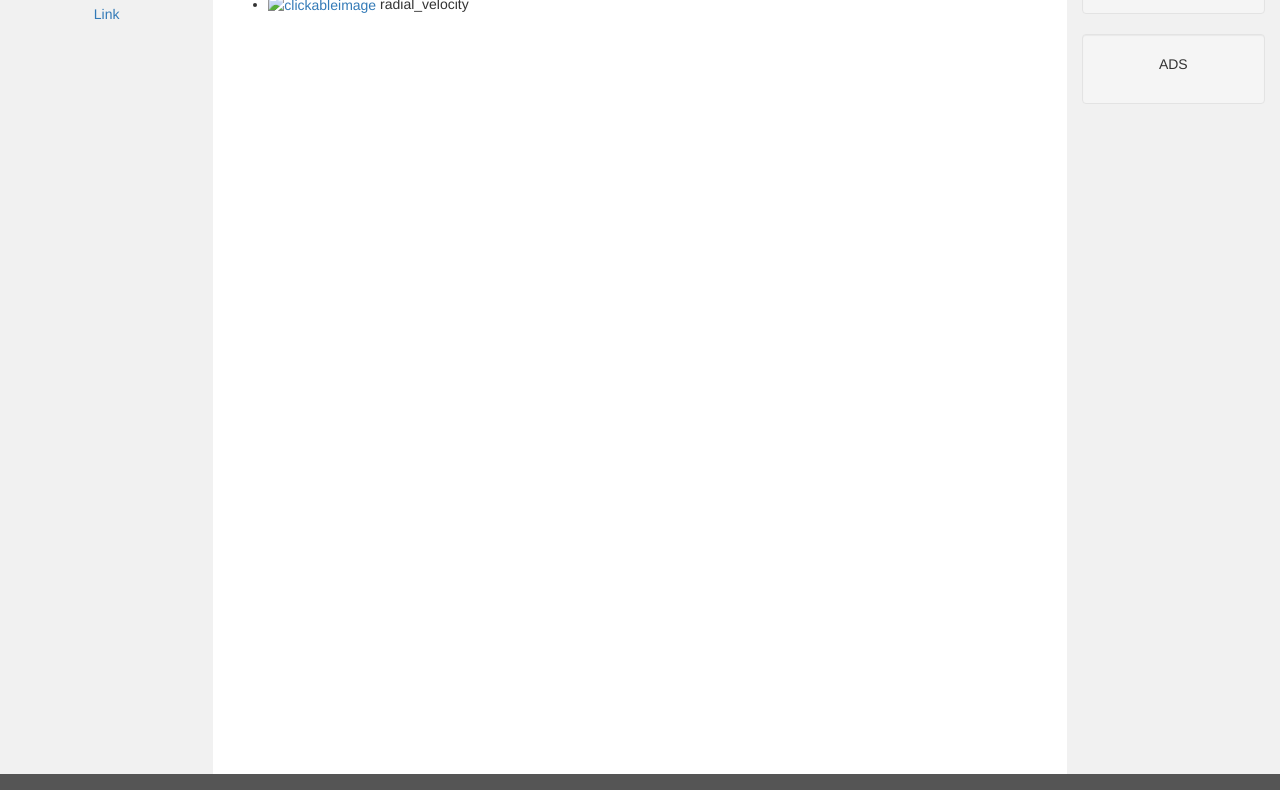
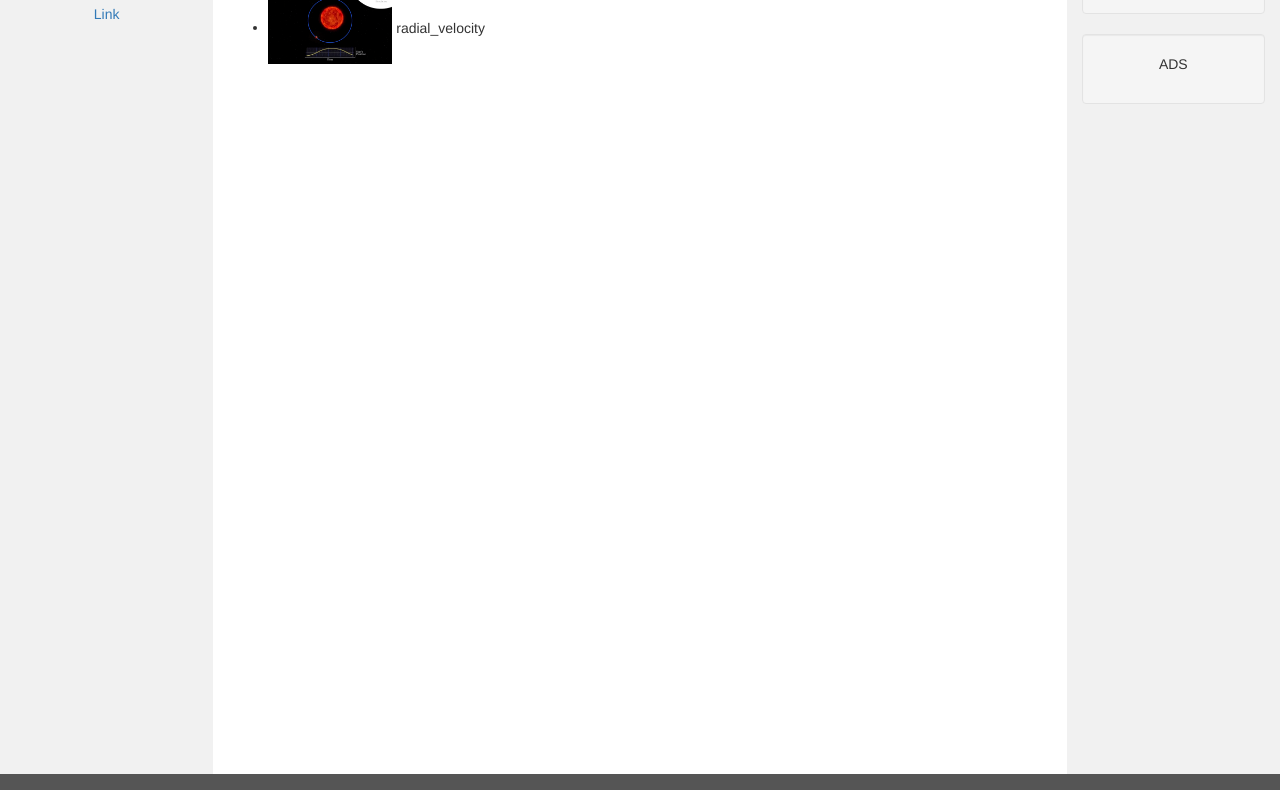
Before and after one commit to danielkj28/Astronomy-Animated-Gif-Library, a plain HTML site: page gifs_chapter/chapter_21.html in a window 1280 px wide. Shown: the part 130-920 px from the top of the page. Drawn offline with nearby package versions, Linux system fonts and the light colour scheme.

Commit message:
Add files via upload

```diff
--- a/gifs_chapter/chapter_21.html
+++ b/gifs_chapter/chapter_21.html
@@ -106,8 +106,8 @@ Gif Library
 <h1>Chapter 21 Gifs</h1>
 <ul>
 <li>
-<a href= "gifs_chapter/chapter_21/radial_velocity/radial_velocity.gif">
-<img src="gifs_chapter/chapter_21/radial_velocity/radial_velocity.gif" alt="clickableimage" width="124" height="70">
+<a href= "chapter_21/radial_velocity/radial_velocity.gif">
+<img src="chapter_21/radial_velocity/radial_velocity.gif" alt="clickableimage" width="124" height="70">
 </a>  <span style="font-weight:normal">radial_velocity</span>
  </li>
 </ul>
```
